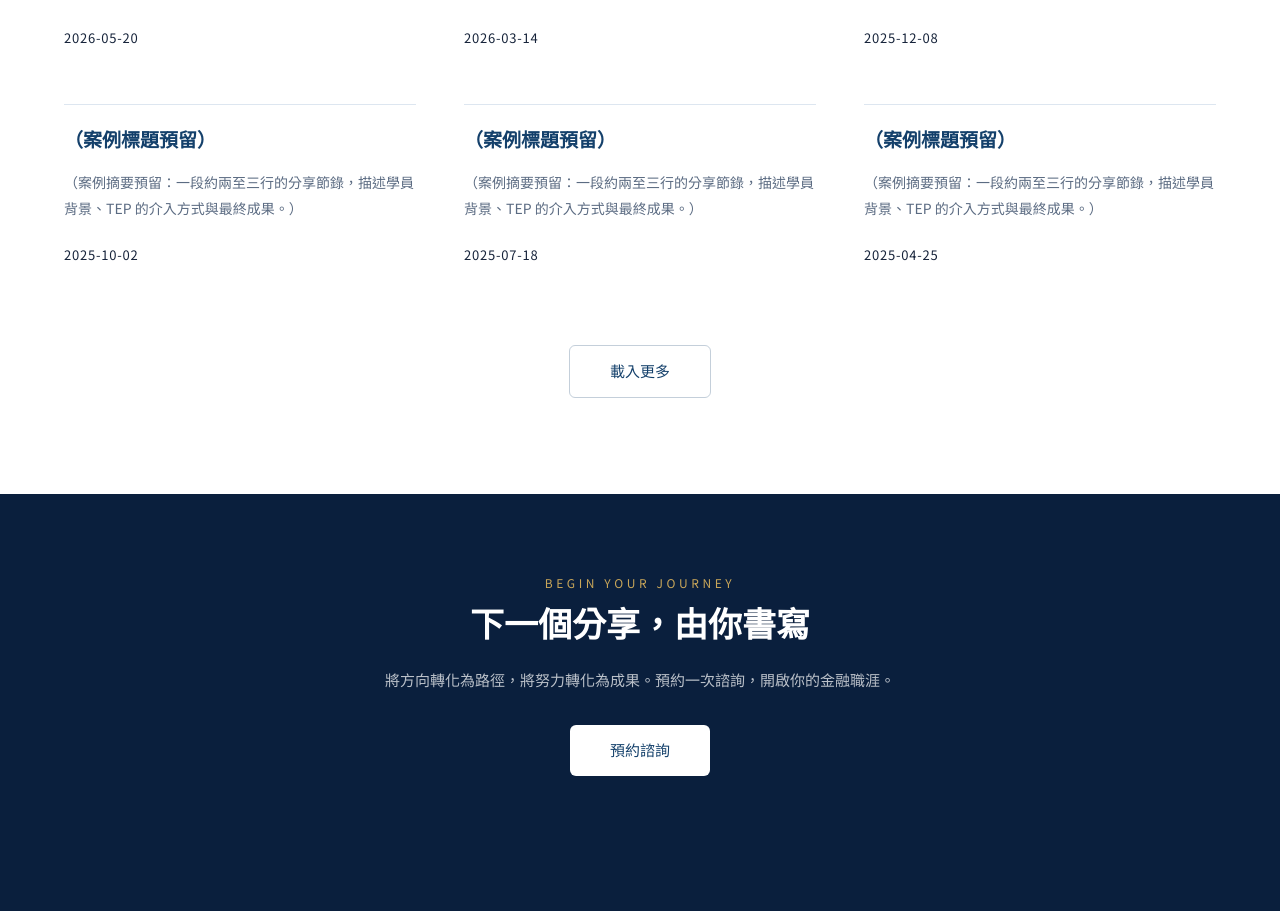
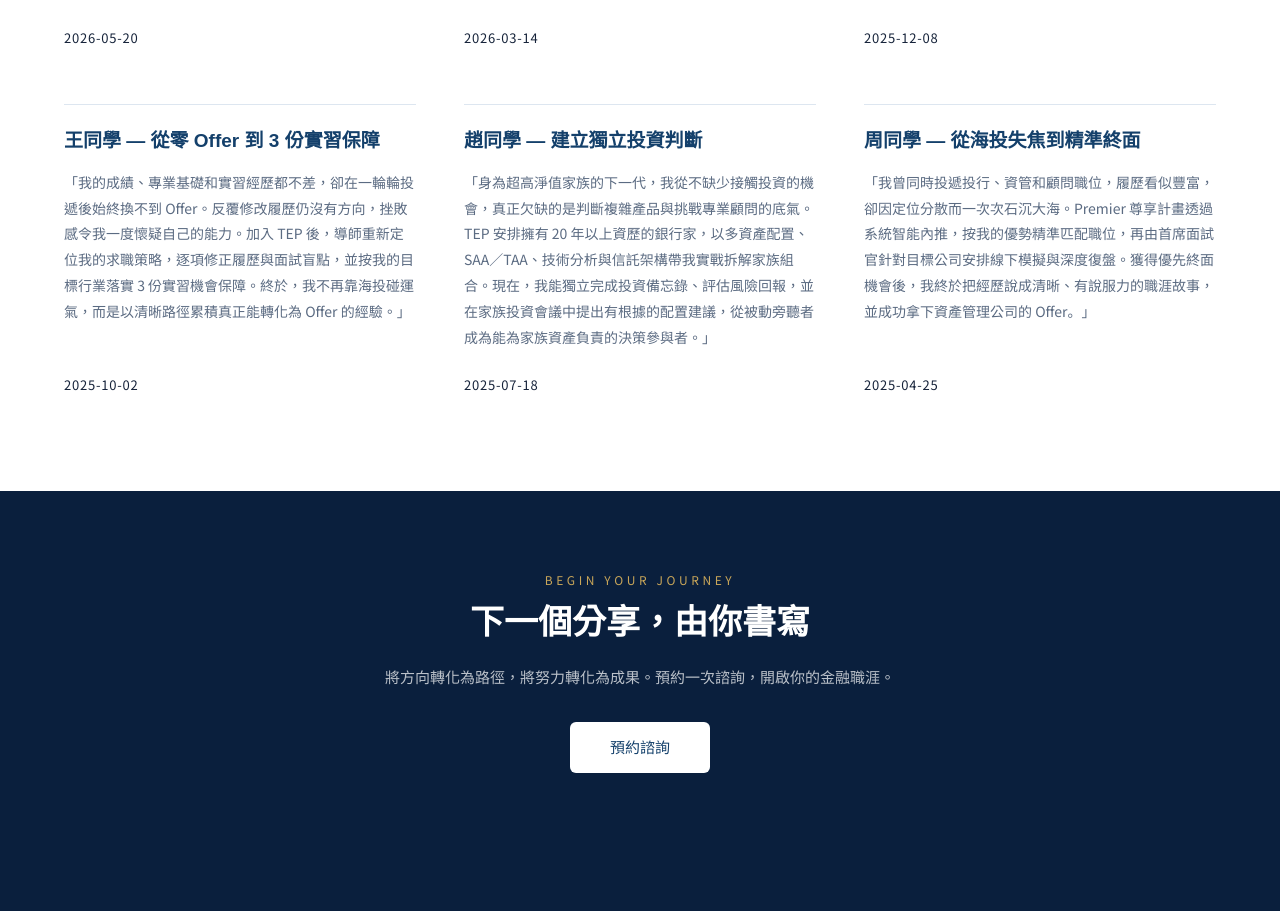
Before and after one commit to htx333/tep-website, a Next.js app: page /stories in a window 1280 px wide. Shown: the part 923-1834 px from the top of the page. Built offline with nearby package versions, Linux system fonts and the light colour scheme.

Commit message:
feat: complete student story cases

```diff
--- a/components/StudentStories.tsx
+++ b/components/StudentStories.tsx
@@ -5,7 +5,7 @@ import Link from "next/link";
  * The film hero stays pinned (position: fixed) while the white 成功案例
  * panel scrolls up and seamlessly covers it — matching the home page's
  * "image 4 → 服務體系" cover transition. Then a 3-column grid of student
- * success stories and a navy CTA band. Video and later cases are placeholders.
+ * success stories and a navy CTA band. The video remains a placeholder.
  */
 
 type Story = { title: string; excerpt: string; date: string };
@@ -30,21 +30,21 @@ const STORIES: Story[] = [
     date: "2025-12-08",
   },
   {
-    title: "（案例標題預留）",
+    title: "王同學 — 從零 Offer 到 3 份實習保障",
     excerpt:
-      "（案例摘要預留：一段約兩至三行的分享節錄，描述學員背景、TEP 的介入方式與最終成果。）",
+      "「我的成績、專業基礎和實習經歷都不差，卻在一輪輪投遞後始終換不到 Offer。反覆修改履歷仍沒有方向，挫敗感令我一度懷疑自己的能力。加入 TEP 後，導師重新定位我的求職策略，逐項修正履歷與面試盲點，並按我的目標行業落實 3 份實習機會保障。終於，我不再靠海投碰運氣，而是以清晰路徑累積真正能轉化為 Offer 的經驗。」",
     date: "2025-10-02",
   },
   {
-    title: "（案例標題預留）",
+    title: "趙同學 — 建立獨立投資判斷",
     excerpt:
-      "（案例摘要預留：一段約兩至三行的分享節錄，描述學員背景、TEP 的介入方式與最終成果。）",
+      "「身為超高淨值家族的下一代，我從不缺少接觸投資的機會，真正欠缺的是判斷複雜產品與挑戰專業顧問的底氣。TEP 安排擁有 20 年以上資歷的銀行家，以多資產配置、SAA／TAA、技術分析與信託架構帶我實戰拆解家族組合。現在，我能獨立完成投資備忘錄、評估風險回報，並在家族投資會議中提出有根據的配置建議，從被動旁聽者成為能為家族資產負責的決策參與者。」",
     date: "2025-07-18",
   },
   {
-    title: "（案例標題預留）",
+    title: "周同學 — 從海投失焦到精準終面",
     excerpt:
-      "（案例摘要預留：一段約兩至三行的分享節錄，描述學員背景、TEP 的介入方式與最終成果。）",
+      "「我曾同時投遞投行、資管和顧問職位，履歷看似豐富，卻因定位分散而一次次石沉大海。Premier 尊享計畫透過系統智能內推，按我的優勢精準匹配職位，再由首席面試官針對目標公司安排線下模擬與深度復盤。獲得優先終面機會後，我終於把經歷說成清晰、有說服力的職涯故事，並成功拿下資產管理公司的 Offer。」",
     date: "2025-04-25",
   },
 ];
@@ -143,14 +143,6 @@ export default function StudentStories() {
                 </article>
               ))}
             </div>
-            <div className="mt-20 flex justify-center">
-              <button
-                type="button"
-                className="rounded-md border border-[#14406B]/25 px-10 py-3.5 text-[15px] font-medium text-[#14406B] transition-colors hover:border-[#14406B] hover:bg-mist"
-              >
-                載入更多
-              </button>
-            </div>
           </div>
         </section>
 
--- a/package.json
+++ b/package.json
@@ -7,7 +7,8 @@
     "build": "next build",
     "start": "next start",
     "lint": "eslint",
-    "test:booking": "node --test tests/booking-calendly.test.mjs"
+    "test:booking": "node --test tests/booking-calendly.test.mjs",
+    "test:stories": "node --test tests/student-stories.test.mjs"
   },
   "dependencies": {
     "next": "16.2.10",
```
Also changed, not shown: 2 other files (tests, documents, lock files or other folders).
